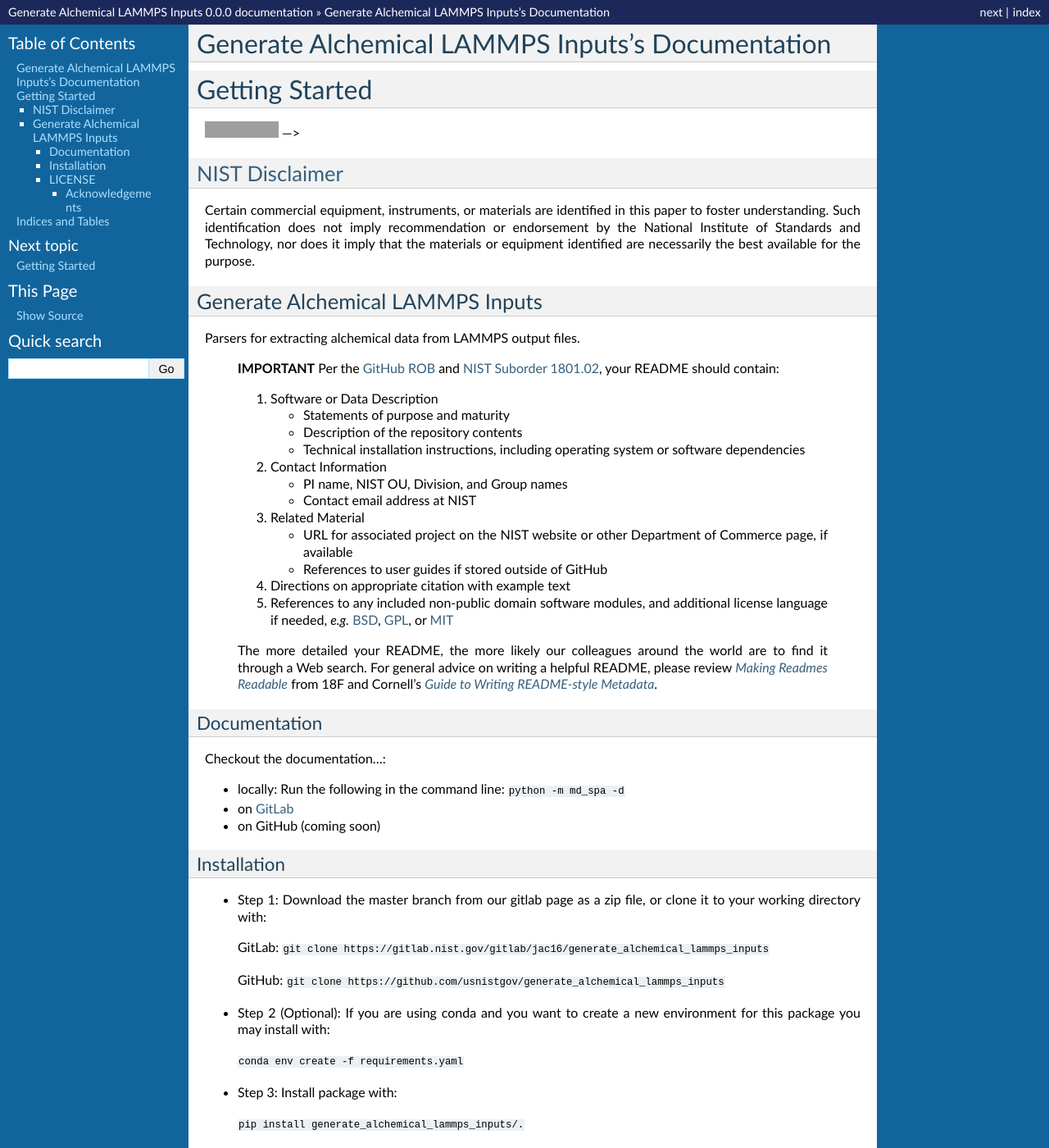
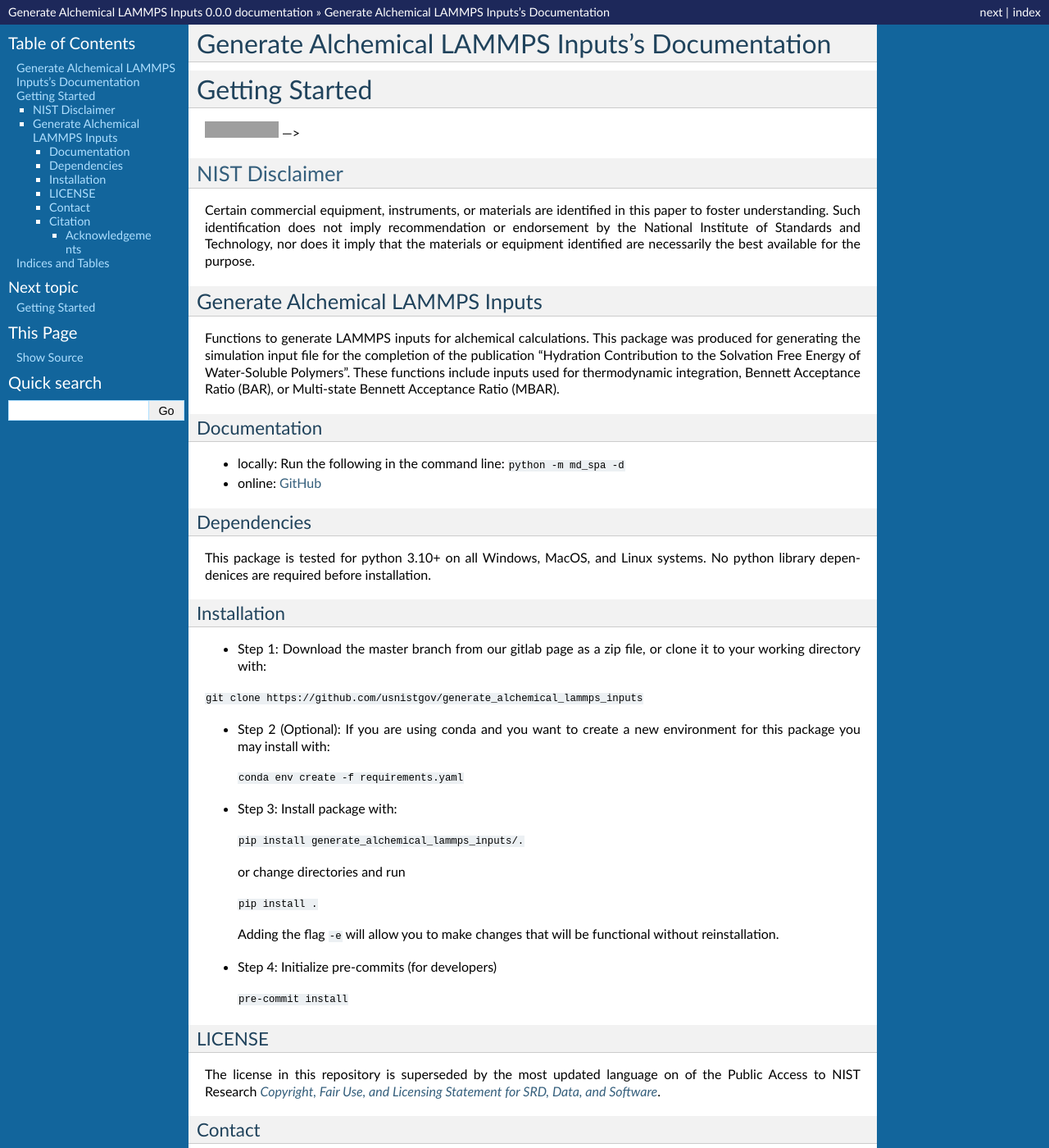
Before and after one commit to usnistgov/generate_alchemical_lammps_inputs, a Sphinx documentation site: the page built from docs/index.rst, in a window 1280 px wide and 1400 px high. Shown: the whole window at 82% size. Built offline with Sphinx 7.4.7, drawn with Linux system fonts in a browser that asks for light colours; the version number could not be read and is left out; some of the changed text lies outside the part shown; grey boxes are pictures that could not be loaded.

Commit message:
Update ReadME and package description

```diff
--- a/README.md
+++ b/README.md
@@ -9,47 +9,23 @@ Certain commercial equipment, instruments, or materials are identified in this p
 Generate Alchemical LAMMPS Inputs
 ==============================
 
- Parsers for extracting alchemical data from LAMMPS output files.
-
-> **IMPORTANT**
-> Per the [GitHub ROB][gh-rob] and [NIST Suborder 1801.02][nist-s-1801-02],
-your README should contain:
-> 1. Software or Data Description
->    - Statements of purpose and maturity
->    - Description of the repository contents
->    - Technical installation instructions, including operating
->      system or software dependencies
-> 1. Contact Information
->    - PI name, NIST OU, Division, and Group names
->    - Contact email address at NIST
-> 1. Related Material
->    - URL for associated project on the NIST website or other Department
->      of Commerce page, if available
->    - References to user guides if stored outside of GitHub
-> 1. Directions on appropriate citation with example text
-> 1. References to any included non-public domain software modules,
->    and additional license language if needed, *e.g.* [BSD][li-bsd],
->    [GPL][li-gpl], or [MIT][li-mit]
->
-> The more detailed your README, the more likely our colleagues
-> around the world are to find it through a Web search. For general
-> advice on writing a helpful README, please review
-> [*Making Readmes Readable*][18f-guide] from 18F and Cornell's
-> [*Guide to Writing README-style Metadata*][cornell-meta].
+Functions to generate LAMMPS inputs for alchemical calculations. This package was produced for generating the simulation input file for the completion of the publication "Hydration Contribution to the Solvation Free Energy of Water-Soluble Polymers". These functions include inputs used for thermodynamic integration, Bennett Acceptance Ratio (BAR), or Multi-state Bennett Acceptance Ratio (MBAR).
 
 ## Documentation
-Checkout the documentation...:
+
  - locally: Run the following in the command line: ``python -m md_spa -d``
- - on [GitLab](https://jac16.ipages.nist.gov/generate_alchemical_lammps_inputs)
- - on GitHub (coming soon)
+ - online: [GitHub][docs4nist]
+
+## Dependencies
+
+This package is tested for python 3.10+ on all Windows, MacOS, and Linux systems.
+No python library dependenices are required before installation.
 
 ## Installation
 
 * Step 1: Download the master branch from our gitlab page as a zip file, or clone it to your working directory with:
 
-    GitLab: ``git clone https://gitlab.nist.gov/gitlab/jac16/generate_alchemical_lammps_inputs``
-
-    GitHub: ``git clone https://github.com/usnistgov/generate_alchemical_lammps_inputs``
+``git clone https://github.com/usnistgov/generate_alchemical_lammps_inputs``
 
 * Step 2 (Optional): If you are using conda and you want to create a new environment for this package you may install with:
 
@@ -74,6 +50,23 @@ Checkout the documentation...:
 The license in this repository is superseded by the most updated language
 on of the Public Access to NIST Research [*Copyright, Fair Use, and Licensing Statement for SRD, Data, and Software*][nist-open].
 
+## Contact
+
+Jennifer A. Clark, PhD\
+[Debra J. Audus, PhD][daudus] (debra.audus@nist.gov)\
+[Jack F. Douglas, PhD][jdouglas]\
+
+Affilation:
+[Polymer Analytics Project][polyanal]\
+[Polymer and Complex Fluids Group][group1]\
+[Materials Science and Engineering Division][msed]\
+[Material Measurement Laboratory][mml]\
+[National Institute of Standards and Technology][nist]\
+
+## Citation
+
+Clark, J. A.; Audus, D. J.; Douglas, J. F. Python Package for Generating LAMMPS Input Scripts for Alchemical Processes: Generate_alchemical_lammps_inputs, 2024. https://doi.org/10.18434/mds2-3641.
+
 ---
 
 ### Acknowledgements
--- a/docs/conf.py
+++ b/docs/conf.py
@@ -173,7 +173,7 @@ man_pages = [
 #  dir menu entry, description, category)
 texinfo_documents = [
     (master_doc, "generate_alchemical_lammps_inputs", "Generate Alchemical LAMMPS Inputs Documentation",
-     ", ".join(authors), "generate_alchemical_lammps_inputs", "Parsers for extracting alchemical data from LAMMPS output files.",
+     ", ".join(authors), "generate_alchemical_lammps_inputs", "Functions to generate LAMMPS inputs for alchemical calculations.",
      "Miscellaneous"),
 ]
 
--- a/pyproject.toml
+++ b/pyproject.toml
@@ -1,12 +1,12 @@
 [build-system]
-requires = ["setuptools>=61.0", "versioningit~=2.0"] # Maybe "cython"
+requires = ["setuptools>=61.0", "versioningit~=2.0"]
 build-backend = "setuptools.build_meta"
 
 # Self-descriptive entries which should always be present
 # https://packaging.python.org/en/latest/specifications/declaring-project-metadata/
 [project]
 name = "generate_alchemical_lammps_inputs"
-description = "Parsers for extracting alchemical data from LAMMPS output files."
+description = "Functions to generate LAMMPS inputs for alchemical calculations."
 dynamic = ["version"]
 readme = "README.md"
 
--- a/src/generate_alchemical_lammps_inputs/__init__.py
+++ b/src/generate_alchemical_lammps_inputs/__init__.py
@@ -1,4 +1,4 @@
-"""Parsers for extracting alchemical data from LAMMPS output files."""
+"""Functions to generate LAMMPS inputs for alchemical calculations."""
 
 from generate_alchemical_lammps_inputs.generate_alchemical_lammps_inputs import (
     generate_input_linear_approximation as generate_input_linear_approximation,
```
Also changed, not shown: other parts of README.md (+8 -0 lines), 2 other files.
